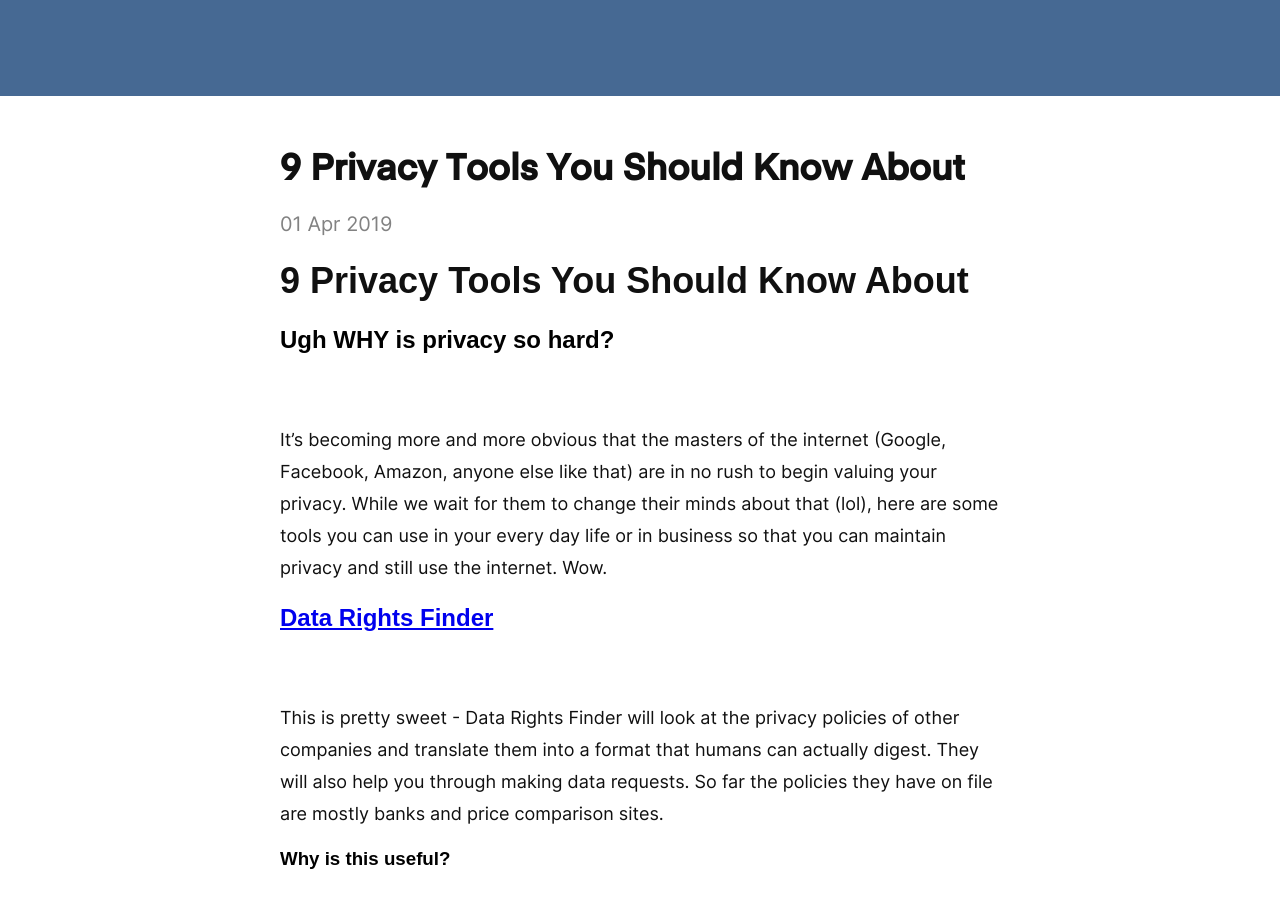
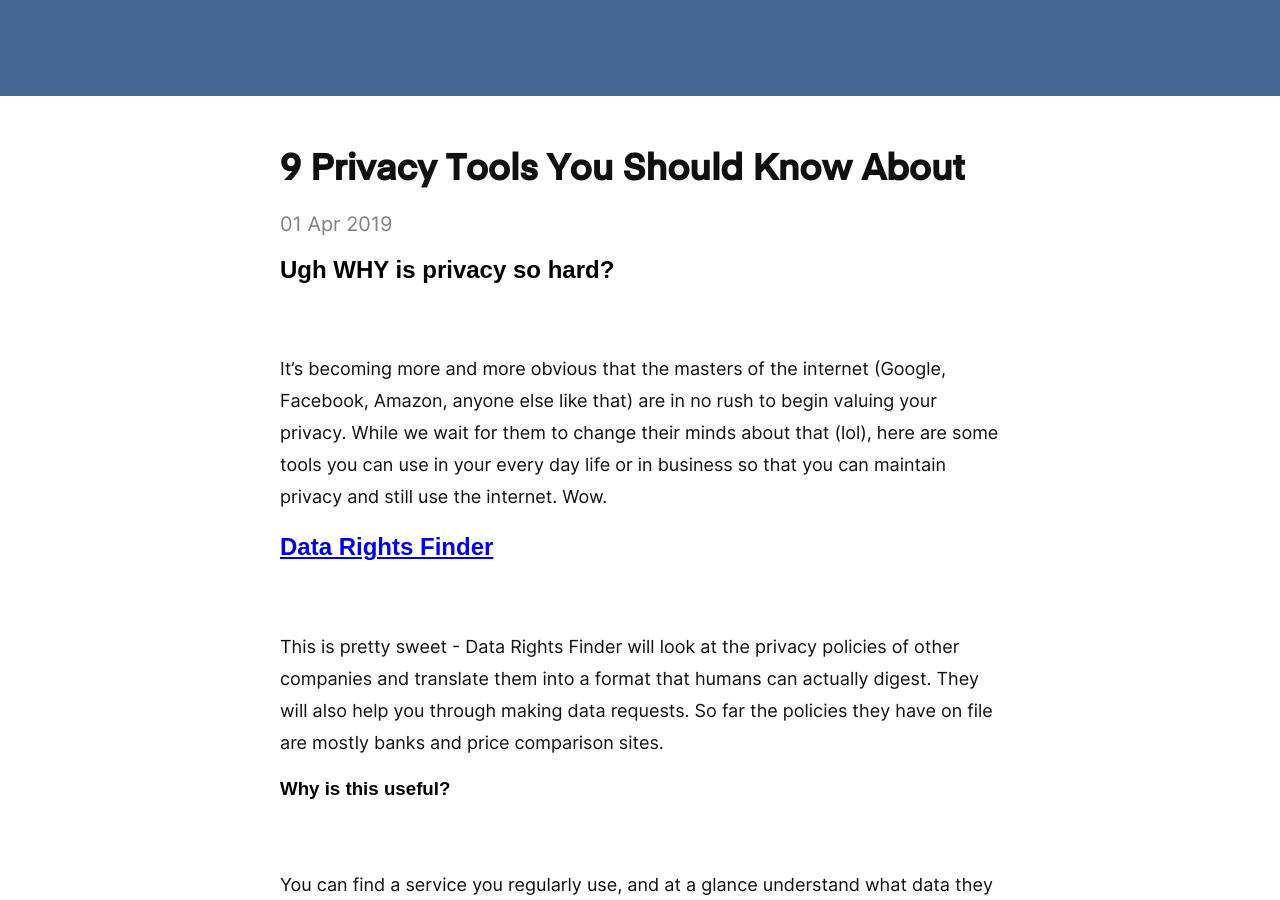
Before and after one commit to metomic/blog, a Jekyll site: the page built from _posts/2019-04-01-9 Privacy Tools You Should Know About.md, in a window 1280 px wide and 900 px high, scrolled down 444 px. Built offline with Jekyll 4.4.1, drawn with Linux system fonts in a browser that asks for light colours.

Commit message:
Removing double title

```diff
--- a/_posts/2019-04-01-9 Privacy Tools You Should Know About.md
+++ b/_posts/2019-04-01-9 Privacy Tools You Should Know About.md
@@ -8,8 +8,6 @@ themeColor: "#466993"
 date:   2019-04-01 17:50:00
 categories: main
 ---
-# 9 Privacy Tools You Should Know About
-
 ## Ugh WHY is privacy so hard?
 
 It's becoming more and more obvious that the masters of the internet (Google, Facebook, Amazon, anyone else like that) are in no rush to begin valuing your privacy. While we wait for them to change their minds about that (lol), here are some tools you can use in your every day life or in business so that you can maintain privacy and still use the internet. Wow.
```
Also changed, not shown: 1 other file.
